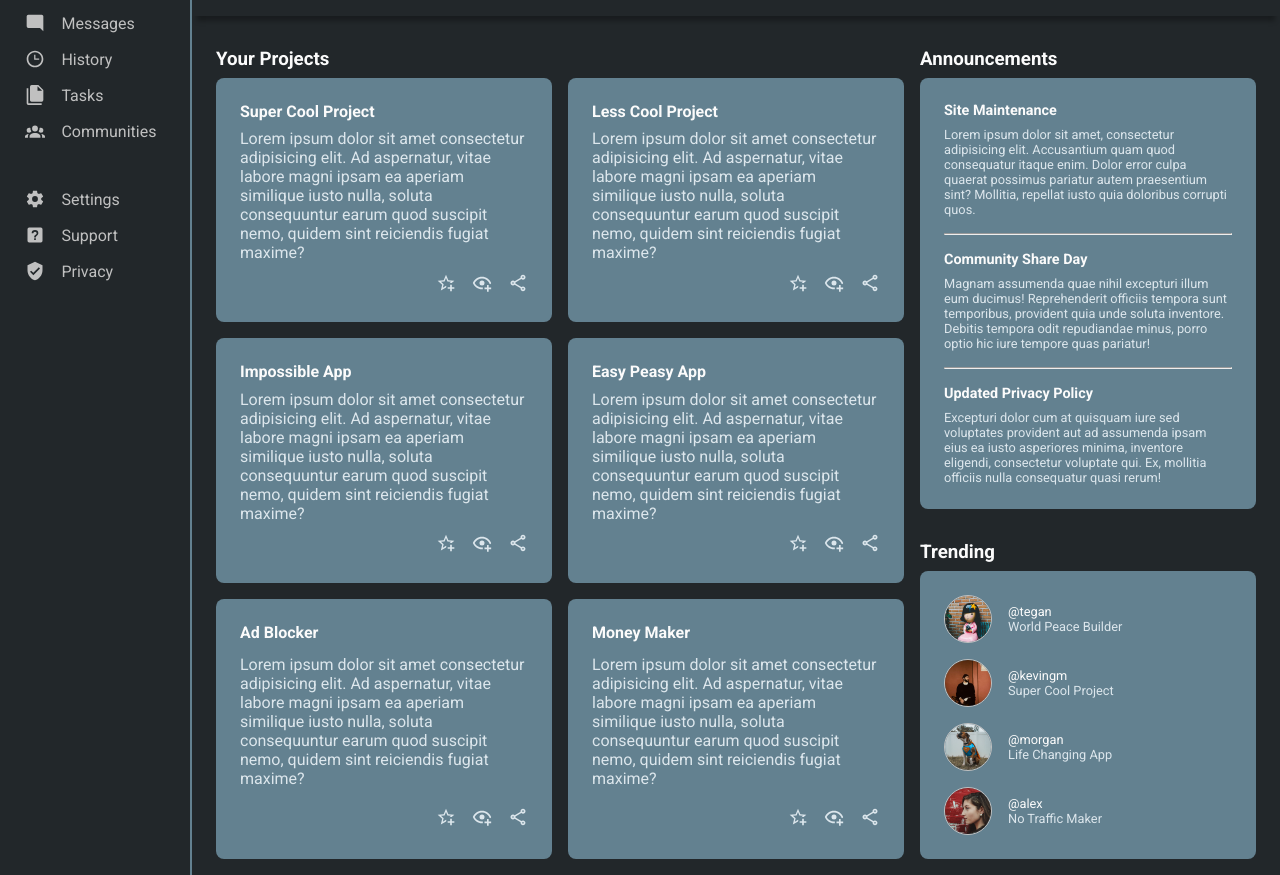
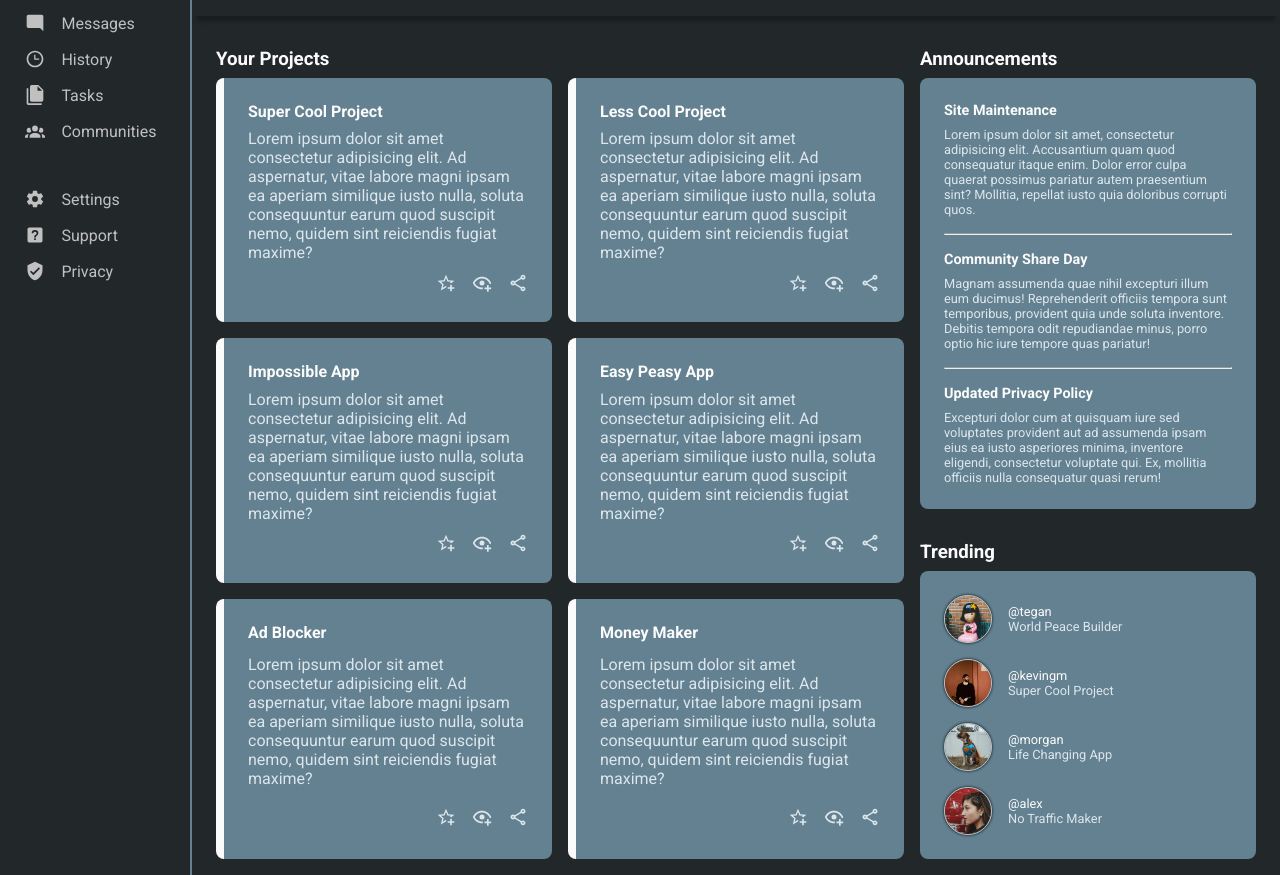
Before and after one commit to kevingarciamartin/admin-dashboard, a plain HTML site: page index.html in a window 1280 px wide. Shown: the part 160-1035 px from the top of the page. Drawn offline with Linux system fonts and the light colour scheme.

Commit message:
Add left border to project cards and shadow to trending images

```diff
--- a/style.css
+++ b/style.css
@@ -307,6 +307,8 @@ main {
       gap: calc(var(--_main-grid-gap) / 4);
       grid-column: span 4;
 
+      border-left: 0.5rem solid var(--clr-text);
+
       &:not(:nth-last-of-type(-n + 2)) {
         margin-bottom: var(--_main-grid-gap);
       }
@@ -376,6 +378,7 @@ main {
       img {
         border-color: var(--clr-text-tertiary);
         height: 3rem;
+        box-shadow: 0 0 3px black;
       }
     }
   }
```
